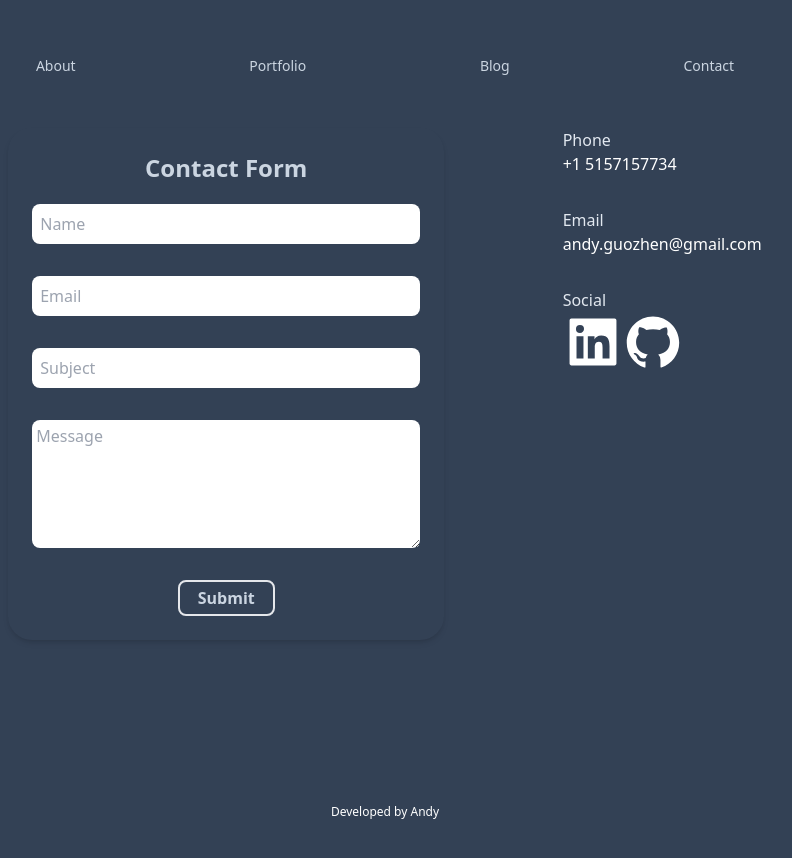
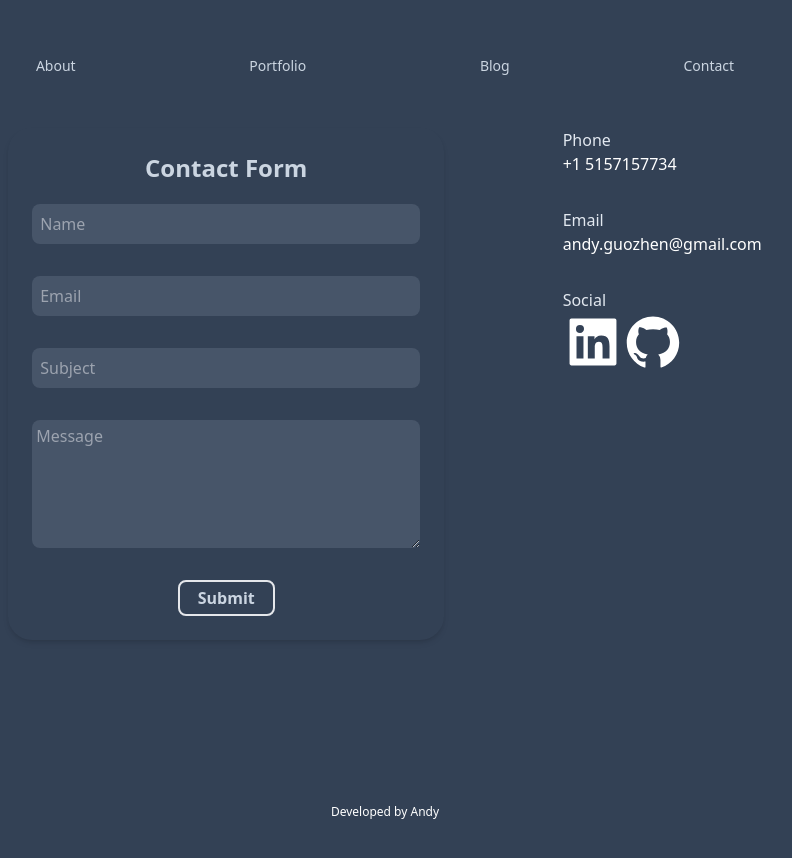
Before and after one commit to AndyFooGuoZhen/Nextjs_Blog, a Next.js app in the folder blog/: page /contact in a window 1280 px wide. Shown: the top 858 px of the page, without its empty margins (255-1047 px from the left). Built offline with nearby package versions, Linux system fonts and the light colour scheme; what tailwindcss-neumorphism would draw is missing.

Commit message:
Added links to projects

```diff
--- a/blog/app/contact/page.tsx
+++ b/blog/app/contact/page.tsx
@@ -32,19 +32,19 @@ const Contact = () => {
               <input
                 placeholder="Name"
                 name="user_name"
-                className=" w-full nm-convex-slate-700  text-white rounded-lg mb-8 p-2 "/>
+                className=" w-full bg-slate-600  text-white rounded-lg mb-8 p-2 "/>
                 <input
                 placeholder="Email"
                 name="user_email"
-                className=" w-full nm-convex-slate-700 text-white rounded-lg mb-8 p-2"/>
+                className=" w-full bg-slate-600 text-white rounded-lg mb-8 p-2"/>
                 <input
                 placeholder="Subject"
                 name="user_subject"
-                className=" w-full nm-convex-slate-700 text-white rounded-lg mb-8 p-2"/>
+                className=" w-full bg-slate-600 text-white rounded-lg mb-8 p-2"/>
                 <textarea
                 placeholder="Message"
                 name="message"
-                className=" w-full nm-convex-slate-700 text-white rounded-lg mb-8 p-1 h-32"/>
+                className=" w-full bg-slate-600 text-white rounded-lg mb-8 p-1 h-32"/>
                 <input className="text-slate-300 font-semibold border-2 nm-convex-slate-700-xl w-3/12 rounded-lg p-1 hover:shadow-2xl hover:ease-in-out duration-300 text-center" type="submit" value="Submit" />
                 <ToastContainer />
 
--- a/blog/app/portfolio/page.tsx
+++ b/blog/app/portfolio/page.tsx
@@ -15,13 +15,9 @@ import laptopml from "./Images/mllaptop.png"
 const Portfolio= () => {
 
     return (
-
       <div className="md:max-w-8xl text-center">
         <h1 className="text-slate-300 text-3xl md:text-4xl mb-8 font-semibold">Professional Experience</h1>
           <div className="grid gap-5 gap-y-10 grid-cols-[repeat(auto-fit,minmax(275px,1fr))] mb-10 ">
-
-
-
 
             <div className="rounded-3xl nm-concave-slate-700 md:pb-7 shadow-white">
                 <div className="w-5/6 h-2/6 relative m-auto mt-2 flex flex-col justify-center">
@@ -34,8 +30,6 @@ const Portfolio= () => {
                 </div>
             </div>
 
-
-
             <div className="rounded-3xl nm-concave-slate-700 md:pb-7 shadow-white">
                 <div className="w-5/6 h-2/6 relative m-auto mt-2 flex flex-col justify-center">
                     <Image src={stone} objectFit="cover" className="w-full" alt="" />
@@ -43,9 +37,10 @@ const Portfolio= () => {
                 <div className="p-5 ">
                     <h5 className="mb-3 text-2xl font-bold tracking-tight text-slate-300">Full stack software developer</h5>
                     <p className="mb-3 font-normal text-gray-700 dark:text-gray-400">Developed Linear Regression Analysis tools for Biochemistry researchers</p>
-                    <a href="https://biochempy.bb.iastate.edu/" target="_blank" className="inline-flex items-center px-3 py-2 text-sm font-medium text-center text-white bg-blue-700 rounded-lg hover:bg-blue-800 focus:ring-4 focus:outline-none focus:ring-blue-300 dark:bg-blue-600 dark:hover:bg-blue-700 dark:focus:ring-blue-800 mb-5">
-                         Website
+                    <a target="_blank" href="https://biochempy.bb.iastate.edu/">
+                        <button className="text-slate-300 font-semibold rounded-lg p-1 border-2 nm-convex-slate-700-xl hover:shadow-2xl hover:ease-in-out duration-300 text-center">Web app</button>
                     </a>
+
                 </div>
             </div>
 
@@ -82,6 +77,9 @@ const Portfolio= () => {
             <div className="p-6 rounded-b-3xl">
                 <h5 className="mb-2 text-2xl font-bold tracking-tight text-gray-900 dark:text-white"> Pokemon Game</h5>
                 <p className="mb-3 font-normal text-gray-700 dark:text-gray-400">Developed a cli-based pokemon game <br></br>(Class project)</p>
+                <a target="_blank" href="https://github.com/AndyFooGuoZhen/Pokemon_game">
+                    <button className="text-slate-300 font-semibold rounded-lg p-1 border-2 nm-convex-slate-700-xl hover:shadow-2xl hover:ease-in-out duration-300 text-center">Details</button>
+                </a>
             </div>
         </div>
 
@@ -90,6 +88,12 @@ const Portfolio= () => {
             <div className="p-6 rounded-b-3xl">
                 <h5 className="mb-2 text-2xl font-bold tracking-tight text-gray-900 dark:text-white">Picklyfe</h5>
                 <p className="mb-3 font-normal text-gray-700 dark:text-gray-400">Decision based android game (Class project)</p>
+                <a target="_blank" href="https://github.com/AndyFooGuoZhen/PickLyfe" className="mr-5">
+                    <button className="text-slate-300 font-semibold rounded-lg p-1 border-2 nm-convex-slate-700-xl hover:shadow-2xl hover:ease-in-out duration-300 text-center">Details</button>
+                </a>
+                <a target="_blank" href="https://www.youtube.com/watch?v=Cqm9fOjT4_U">
+                    <button className="text-slate-300 font-semibold rounded-lg p-1 border-2 nm-convex-slate-700-xl hover:shadow-2xl hover:ease-in-out duration-300 text-center">Demo</button>
+                </a>
             </div>
         </div>
 
@@ -98,6 +102,9 @@ const Portfolio= () => {
             <div className="p-6 rounded-b-3xl">
                 <h5 className="mb-2 text-2xl font-bold tracking-tight text-gray-900 dark:text-white">Quackpocalypse</h5>
                 <p className="mb-3 font-normal text-gray-700 dark:text-gray-400">Developed chat functionality for a web-based game <br></br>(Class project)</p>
+                <a target="_blank" href="https://github.com/AndyFooGuoZhen/Quackpocalypse">
+                    <button className="text-slate-300 font-semibold rounded-lg p-1 border-2 nm-convex-slate-700-xl hover:shadow-2xl hover:ease-in-out duration-300 text-center">Details</button>
+                </a>
             </div>
         </div>
 
@@ -107,6 +114,9 @@ const Portfolio= () => {
             <div className="p-6 rounded-b-3xl">
                 <h5 className="mb-2 text-2xl font-bold tracking-tight text-gray-900 dark:text-white">Votememes</h5>
                 <p className="mb-3 font-normal text-gray-700 dark:text-gray-400">Web application for voting the best propgramming memes <br></br>(Hackathon project)</p>
+                <a href ="https://github.com/benthecoder/VoteMemes" target="_blank">
+                    <button className="text-slate-300 font-semibold rounded-lg p-1 border-2 nm-convex-slate-700-xl hover:shadow-2xl hover:ease-in-out duration-300 text-center">Details</button>
+                </a>
             </div>
         </div>
 
@@ -115,6 +125,10 @@ const Portfolio= () => {
             <div className="p-6 rounded-b-3xl">
                 <h5 className="mb-2 text-2xl font-bold tracking-tight text-gray-900 dark:text-white">Todo List</h5>
                 <p className="mb-3 font-normal text-gray-700 dark:text-gray-400">Web application used for demonstrating CRUD operations using Firebase <br></br>(Class project)</p>
+                <a className="" href="https://todo-list-firebase-cs363-hoxb.vercel.app/" target="_blank">
+                    <button className="text-slate-300 font-semibold rounded-lg p-1 border-2 nm-convex-slate-700-xl hover:shadow-2xl hover:ease-in-out duration-300 text-center">Web app</button>
+                </a>
+
             </div>
         </div>
 
@@ -123,6 +137,12 @@ const Portfolio= () => {
             <div className="p-6 rounded-b-3xl">
                 <h5 className="mb-2 text-2xl font-bold tracking-tight text-gray-900 dark:text-white">Laptop price predictor</h5>
                 <p className="mb-3 font-normal text-gray-700 dark:text-gray-400">Basic ML Web application used for predicting prices of laptops <br></br>(Personal project)</p>
+                <a className="mr-5 " target="_blank" href="https://medium.com/analytics-vidhya/predicting-laptop-prices-using-ml-e60a0315b45a">
+                    <button className="text-slate-300 font-semibold rounded-lg p-1 border-2 nm-convex-slate-700-xl hover:shadow-2xl hover:ease-in-out duration-300 text-center">Article</button>
+                </a>
+                <a target="_blank" href="https://github.com/AndyFooGuoZhen/Laptop-Price-ML-Project-Deploy-">
+                    <button className="text-slate-300 font-semibold rounded-lg p-1 border-2 nm-convex-slate-700-xl hover:shadow-2xl hover:ease-in-out duration-300 text-center">Details</button>
+                </a>
             </div>
         </div>
 
--- a/blog/components/FilteredPostPreviews.tsx
+++ b/blog/components/FilteredPostPreviews.tsx
@@ -29,7 +29,7 @@ const FilteredPostPreviews = (props: PostMetaData[]) => {
              <input
             id="search"
             placeholder="Search blog"
-            className=" w-full nm-inset-slate-700 rounded-lg mb-8 p-2 text-white"
+            className=" w-full bg-slate-600 rounded-lg mb-8 p-2 text-white"
             onChange={handleInputChange}
             />
             {postPreviews}
```
